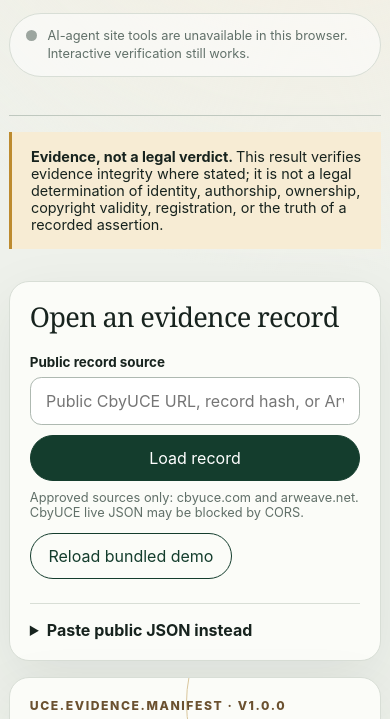
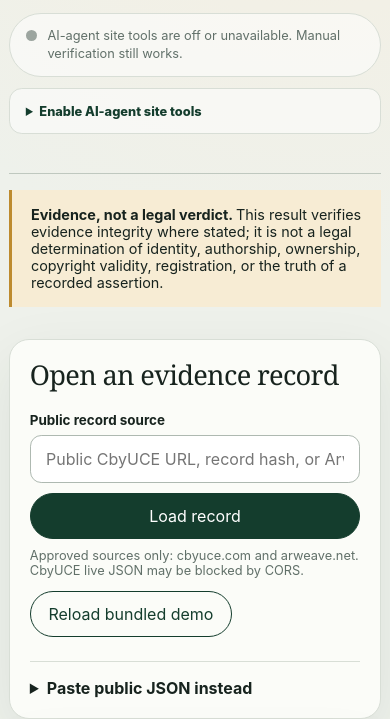
Before and after one commit to hedward/uce-evidence-lens, a website built with Vite: page index.html in a window 390 px wide. Shown: the part 252-971 px from the top of the page. Built offline with nearby package versions, Linux system fonts and the light colour scheme.

Commit message:
Add UCE mark and WebMCP setup guidance

```diff
--- a/index.html
+++ b/index.html
@@ -7,6 +7,7 @@
       name="description"
       content="Inspect public Universal Creation Evidence records with transparent client-side checks."
     />
+    <link rel="icon" href="/favicon.svg" type="image/svg+xml" />
     <title>UCE Evidence Lens</title>
   </head>
   <body>
--- a/src/components/render.ts
+++ b/src/components/render.ts
@@ -380,6 +380,67 @@ function recordView(
   return el("div", {}, summary, checks, filePanel, timeline, assertions);
 }
 
+function webMcpStatus(state: Readonly<AppState>): HTMLElement {
+  const status = el(
+    "div",
+    {
+      className: `webmcp-badge webmcp-badge--${state.webmcp.status}`,
+      attrs: { role: "status" },
+    },
+    el("span", {
+      className: "webmcp-badge__dot",
+      attrs: { "aria-hidden": "true" },
+    }),
+    el("span", { text: state.webmcp.detail }),
+  );
+
+  const container = el("div", { className: "webmcp-status" }, status);
+  if (state.webmcp.status === "registered") return container;
+
+  container.append(
+    el(
+      "details",
+      { className: "webmcp-help" },
+      el("summary", { text: "Enable AI-agent site tools" }),
+      el("p", {
+        text: "Open this page in ChatGPT desktop’s built-in browser using GPT-5.6 Sol or Terra.",
+      }),
+      el(
+        "ol",
+        {},
+        el("li", {
+          text: "Update the ChatGPT desktop app to the latest version.",
+        }),
+        el("li", {
+          text: "Go to Settings → Browser → Permissions and turn on Enable site tools.",
+        }),
+        el("li", {
+          text: "Reload this page, then use Site tools in the address bar to view the available tools.",
+        }),
+      ),
+      el(
+        "p",
+        { className: "webmcp-help__chrome" },
+        el("strong", { text: "Testing in Chrome? " }),
+        "Open ",
+        el("code", { text: "chrome://flags/#enable-webmcp-testing" }),
+        ", set the flag to Enabled, relaunch Chrome, and reload this page.",
+      ),
+      el(
+        "p",
+        { className: "webmcp-help__note" },
+        "Current availability and setup can change. ",
+        safeLink(
+          "https://learn.chatgpt.com/docs/webmcp",
+          "Read the official WebMCP guide",
+        ),
+        ".",
+      ),
+    ),
+  );
+  return container;
+}
+
 export function renderApp(
   root: HTMLElement,
   controller: AppController,
@@ -398,7 +459,7 @@ export function renderApp(
       {},
       el("p", {
         className: "eyebrow",
-        text: "5 Race Street LLC · Copyright by UCE",
+        text: "Copyright by UCE",
       }),
       el("h1", { text: "UCE Evidence Lens" }),
       el("p", {
@@ -406,18 +467,7 @@ export function renderApp(
         text: "Inspect integrity, chronology, signatures, rights assertions, and local file matches—without uploading the underlying work.",
       }),
     ),
-    el(
-      "div",
-      {
-        className: `webmcp-badge webmcp-badge--${state.webmcp.status}`,
-        attrs: { role: "status" },
-      },
-      el("span", {
-        className: "webmcp-badge__dot",
-        attrs: { "aria-hidden": "true" },
-      }),
-      el("span", { text: state.webmcp.detail }),
-    ),
+    webMcpStatus(state),
   );
   const notice = el(
     "aside",
@@ -443,10 +493,36 @@ export function renderApp(
   const footer = el(
     "footer",
     {},
-    el("p", { text: "Immutable • Identifiable • Verifiable" }),
-    el("p", {
-      text: "Read-only reference verifier · no account · no upload · no legal determination",
-    }),
+    el(
+      "div",
+      { className: "footer__uce-mark" },
+      el("img", {
+        attrs: {
+          src: "/favicon.svg",
+          alt: "UCE Mark",
+          width: "48",
+          height: "48",
+        },
+      }),
+      el(
+        "p",
+        { className: "footer__evidence" },
+        el("strong", { text: "UCE Evidence Lens release" }),
+        el("span", {
+          className: "footer__evidence-pending",
+          text: "CbyUCE verification link pending",
+          attrs: { "data-verification-link": "pending" },
+        }),
+      ),
+    ),
+    el(
+      "div",
+      { className: "footer__copy" },
+      el("p", { text: "Immutable • Identifiable • Verifiable" }),
+      el("p", {
+        text: "Read-only reference verifier · no account · no upload · no legal determination",
+      }),
+    ),
   );
   const live = el("div", {
     className: "sr-only",
--- a/src/styles/main.css
+++ b/src/styles/main.css
@@ -151,8 +151,12 @@ code {
   text-transform: uppercase;
 }
 
+.webmcp-status {
+  align-self: center;
+  max-width: 25rem;
+}
+
 .webmcp-badge {
-  align-self: center;
   display: flex;
   gap: 0.65rem;
   align-items: flex-start;
@@ -177,6 +181,37 @@ code {
 }
 .webmcp-badge--failed .webmcp-badge__dot {
   background: var(--red);
+}
+
+.webmcp-help {
+  margin-top: 0.7rem;
+  padding: 0.8rem 1rem;
+  border: 1px solid var(--line);
+  border-radius: 0.8rem;
+  background: rgb(255 255 255 / 55%);
+  color: var(--muted);
+  font-size: 0.8rem;
+  line-height: 1.5;
+}
+
+.webmcp-help summary {
+  color: var(--forest);
+  font-weight: 800;
+  cursor: pointer;
+}
+
+.webmcp-help p,
+.webmcp-help ol {
+  margin: 0.7rem 0 0;
+}
+
+.webmcp-help ol {
+  padding-left: 1.2rem;
+}
+
+.webmcp-help__note {
+  padding-top: 0.7rem;
+  border-top: 1px solid var(--line);
 }
 
 .legal-notice {
@@ -520,12 +555,48 @@ textarea {
 
 footer {
   display: flex;
+  align-items: center;
   justify-content: space-between;
   gap: 1rem;
   padding: 1.5rem 0 3rem;
   border-top: 1px solid #bfc8bf;
   color: var(--muted);
   font-size: 0.8rem;
+}
+
+.footer__uce-mark {
+  display: flex;
+  align-items: center;
+  gap: 0.85rem;
+}
+
+.footer__uce-mark img {
+  width: 3rem;
+  height: 3rem;
+  flex: 0 0 auto;
+}
+
+.footer__evidence,
+.footer__copy p {
+  margin: 0;
+}
+
+.footer__evidence strong,
+.footer__evidence-pending {
+  display: block;
+}
+
+.footer__evidence strong {
+  color: var(--ink);
+}
+
+.footer__evidence-pending {
+  margin-top: 0.2rem;
+  color: #74552e;
+}
+
+.footer__copy {
+  text-align: right;
 }
 
 .sr-only {
@@ -545,7 +616,7 @@ footer {
     grid-template-columns: auto 1fr;
     align-items: start;
   }
-  .webmcp-badge {
+  .webmcp-status {
     grid-column: 1 / -1;
     justify-self: start;
   }
@@ -567,8 +638,9 @@ footer {
     width: 4rem;
     height: 4rem;
   }
-  .webmcp-badge {
+  .webmcp-status {
     grid-column: 1;
+    max-width: none;
   }
   .loader {
     grid-template-columns: 1fr;
@@ -589,6 +661,9 @@ footer {
     align-items: flex-start;
     flex-direction: column;
   }
+  .footer__copy {
+    text-align: left;
+  }
   .check-card__heading {
     flex-direction: column;
   }
--- a/src/webmcp/register.ts
+++ b/src/webmcp/register.ts
@@ -182,7 +182,7 @@ export async function registerWebMcpTools(
     controller.setWebMcp({
       status: "unavailable",
       detail:
-        "AI-agent site tools are unavailable in this browser. Interactive verification still works.",
+        "AI-agent site tools are off or unavailable. Manual verification still works.",
     });
     return "unavailable";
   }
--- a/vite.config.ts
+++ b/vite.config.ts
@@ -7,5 +7,6 @@ export default defineConfig({
   },
   server: {
     port: 5173,
+    allowedHosts: ["uce-evidence.edyoungprojects.com"],
   },
 });
```
Also changed, not shown: TRADEMARKS.md (+2 -0 lines), tests/integration/render.test.ts (+53 -0 lines), public/favicon.svg (added).
